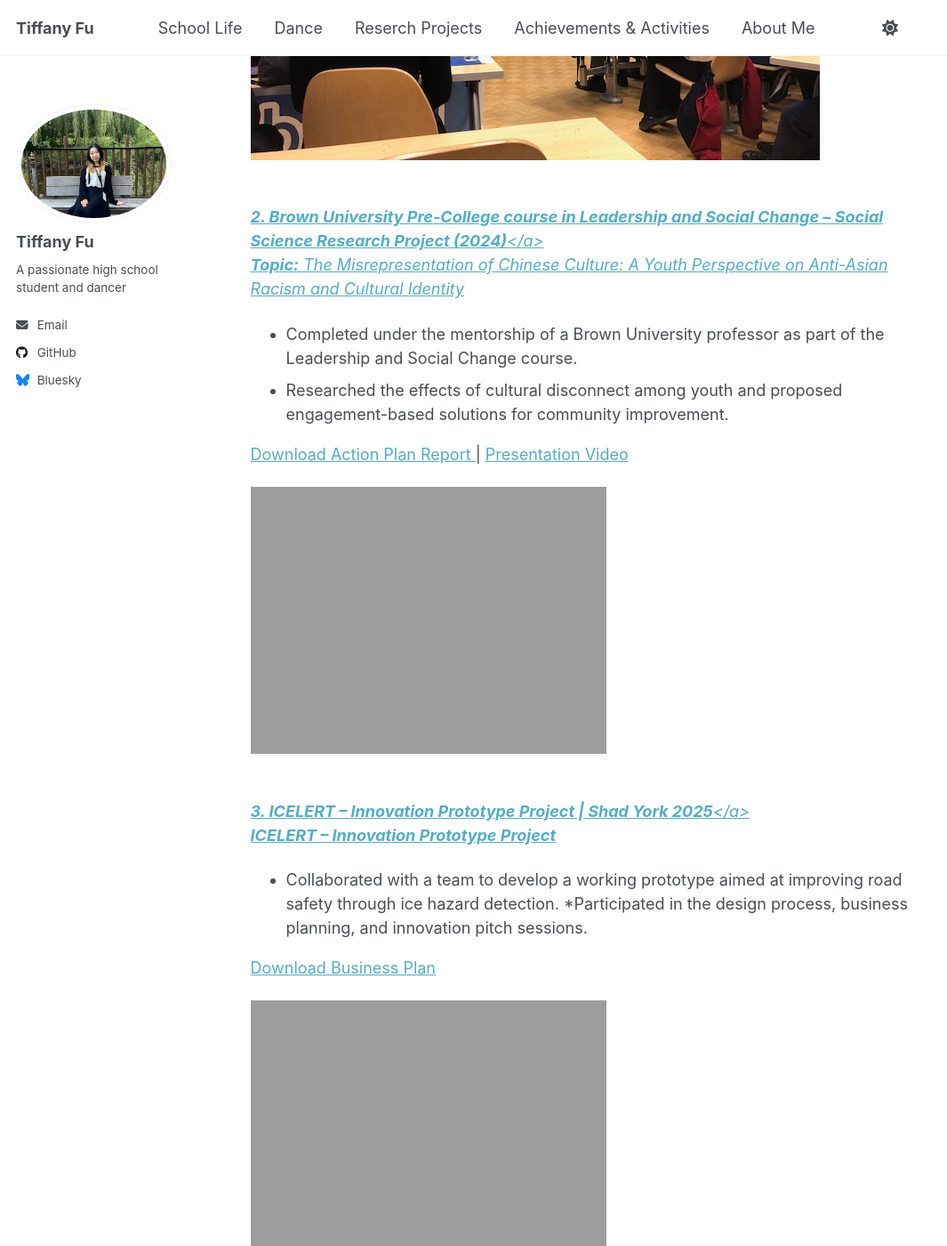
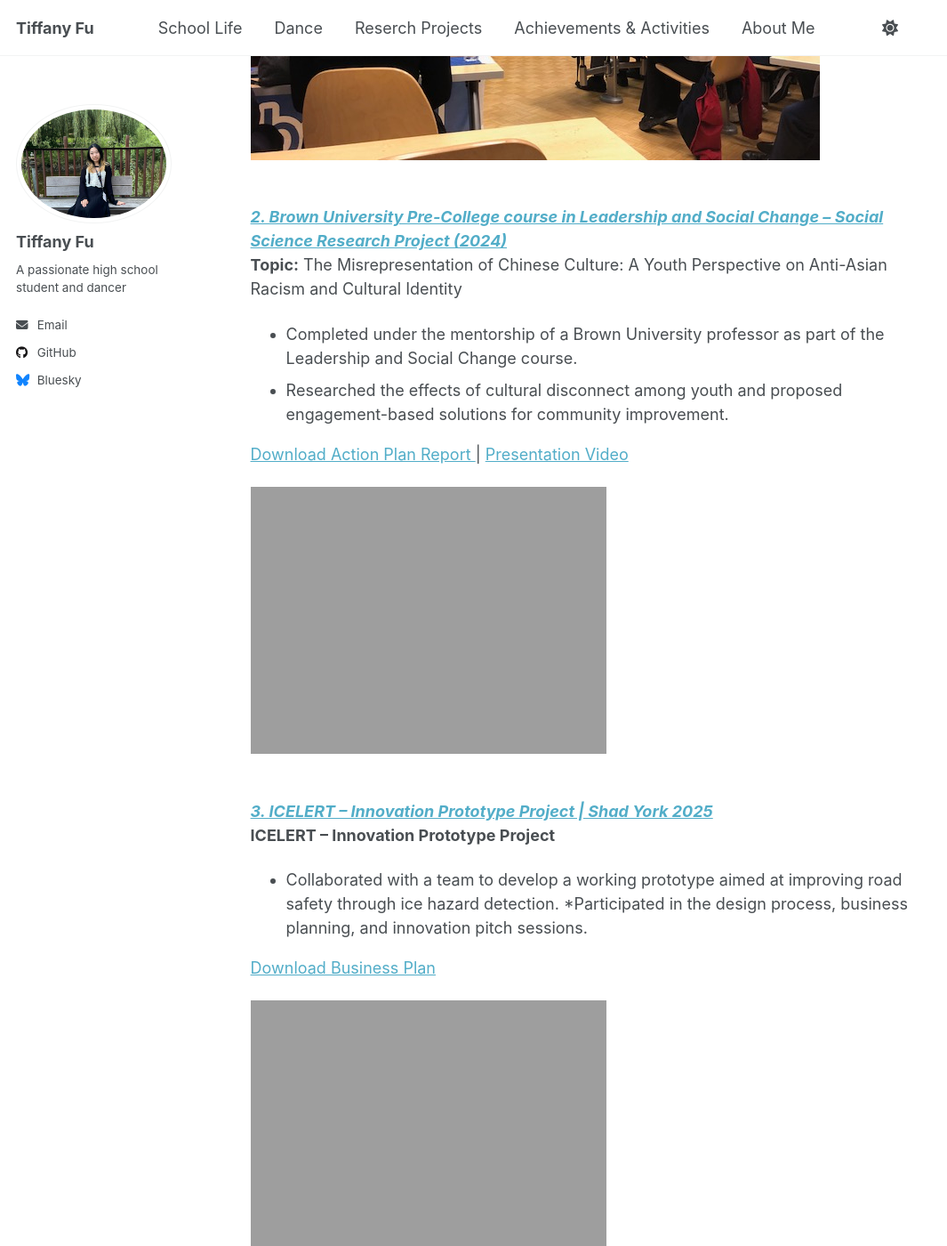
Before and after one commit to TiffanyJTFu/TiffanyFu, a Jekyll site: the page built from _pages/about.md, in a window 1280 px wide and 1400 px high, scrolled down 1317 px. Shown: the whole window at 89% size, without its empty margins (0-1065 px from the left). Built offline with Jekyll 4.4.1, drawn with Linux system fonts in a browser that asks for light colours; a script that is not in the unit is left out.

```diff
--- a/_pages/about.md
+++ b/_pages/about.md
@@ -16,7 +16,7 @@ redirect_from:
 ![SocialScience11](https://tiffanyjtfu.github.io/TiffanyFu/images/socialscienceproject11.JPG)
 ![SocialScience01](https://tiffanyjtfu.github.io/TiffanyFu/images/socialscienceproject1.jpg)
 
-<br><a href="https://tiffanyjtfu.github.io/TiffanyFu/teaching/SocialScienceResearchProject-1" target='_blank'><i>**2. Brown University Pre-College course in Leadership and Social Change – Social Science Research Project (2024)**</a>
+<br><a href="https://tiffanyjtfu.github.io/TiffanyFu/teaching/SocialScienceResearchProject-1" target='_blank'><i>**2. Brown University Pre-College course in Leadership and Social Change – Social Science Research Project (2024)**</i></a>
 <br>**Topic:** The Misrepresentation of Chinese Culture: A Youth Perspective on Anti-Asian Racism and Cultural Identity
 * Completed under the mentorship of a Brown University professor as part of the Leadership and Social Change course.
 * Researched the effects of cultural disconnect among youth and proposed engagement-based solutions for community improvement.
@@ -27,7 +27,7 @@ redirect_from:
 
 ![SocialScience01](https://tiffanyjtfu.github.io/TiffanyFu/images/socialsciencebrown.png)
 
-<br><a href="https://tiffanyjtfu.github.io/TiffanyFu/teaching/InnovationProject" target='_blank'><i>**3. ICELERT – Innovation Prototype Project | Shad York 2025**</a>
+<br><a href="https://tiffanyjtfu.github.io/TiffanyFu/teaching/InnovationProject" target='_blank'><i>**3. ICELERT – Innovation Prototype Project | Shad York 2025**</i></a>
 <br>**ICELERT – Innovation Prototype Project**
 * Collaborated with a team to develop a working prototype aimed at improving road safety through ice hazard detection.
 *Participated in the design process, business planning, and innovation pitch sessions.
```
